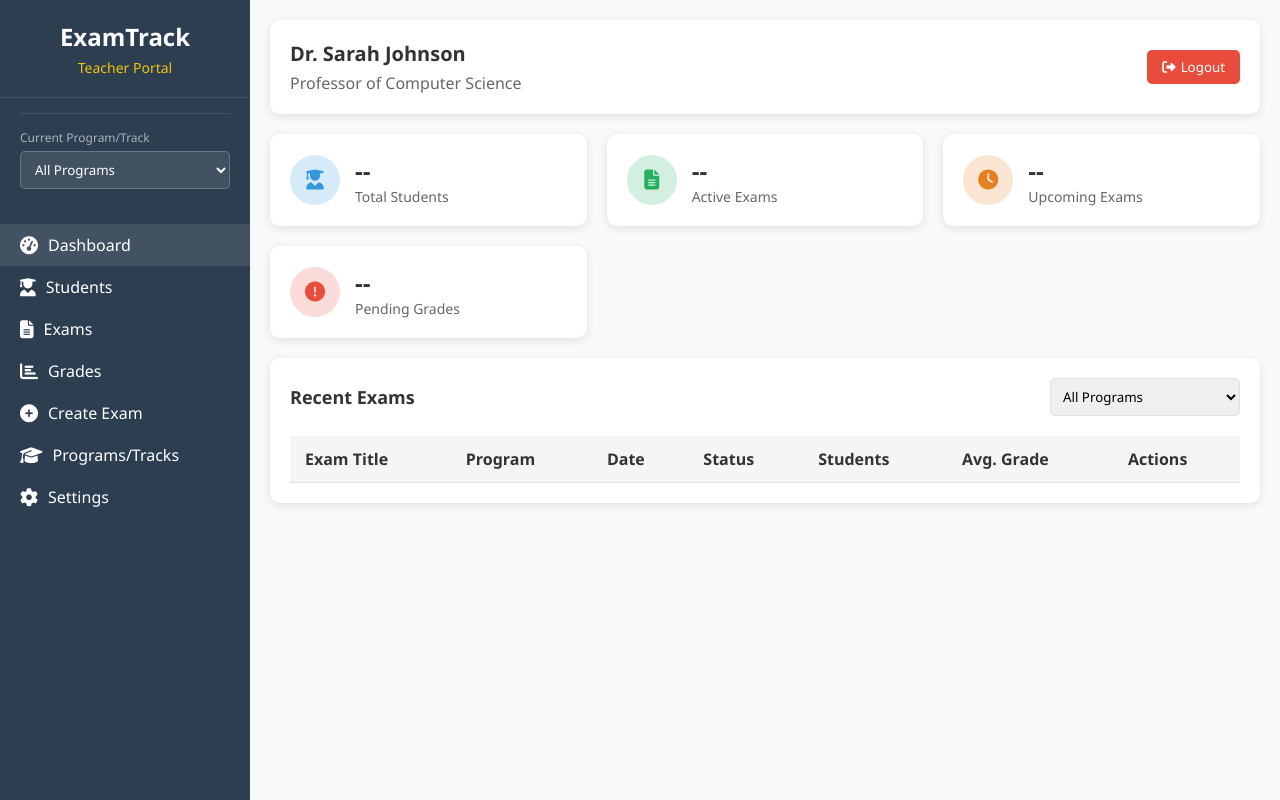
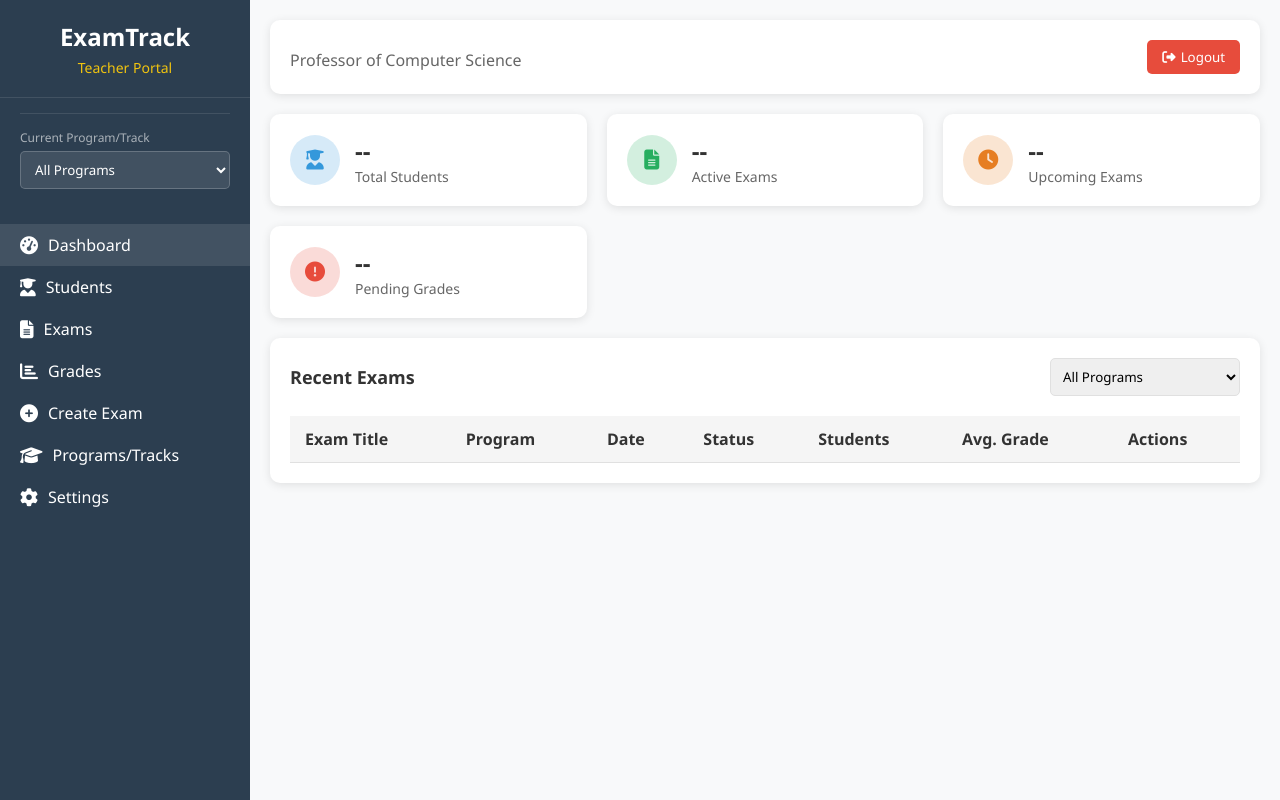
Before and after one commit to ayoub-elmouden/projet-js, a website: page frontend/public/TeacherDashboard.html in a window 1280 px wide. Drawn offline with Linux system fonts and the light colour scheme.

```diff
--- a/frontend/public/TeacherDashboard.html
+++ b/frontend/public/TeacherDashboard.html
@@ -553,7 +553,7 @@
 <!-- Header Bar -->
 <div class="header">
 <div class="teacher-info">
-<div class="teacher-name">Dr. Sarah Johnson</div>
+<div class="teacher-name"></div>
 <div class="teacher-details">Professor of Computer Science</div>
 </div>
 <button class="logout-btn">
```
Also changed, not shown: frontend/public/login.html (+1 -1 lines).
